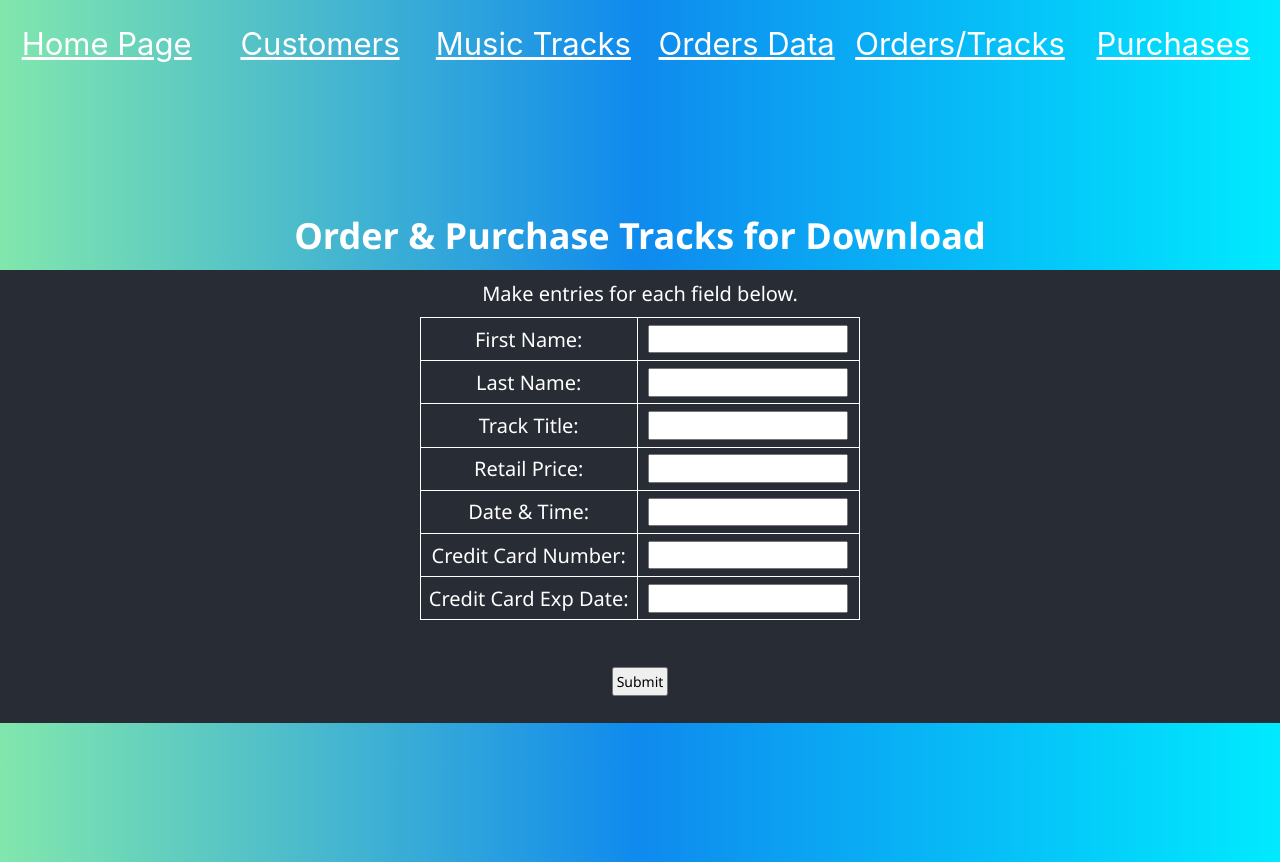
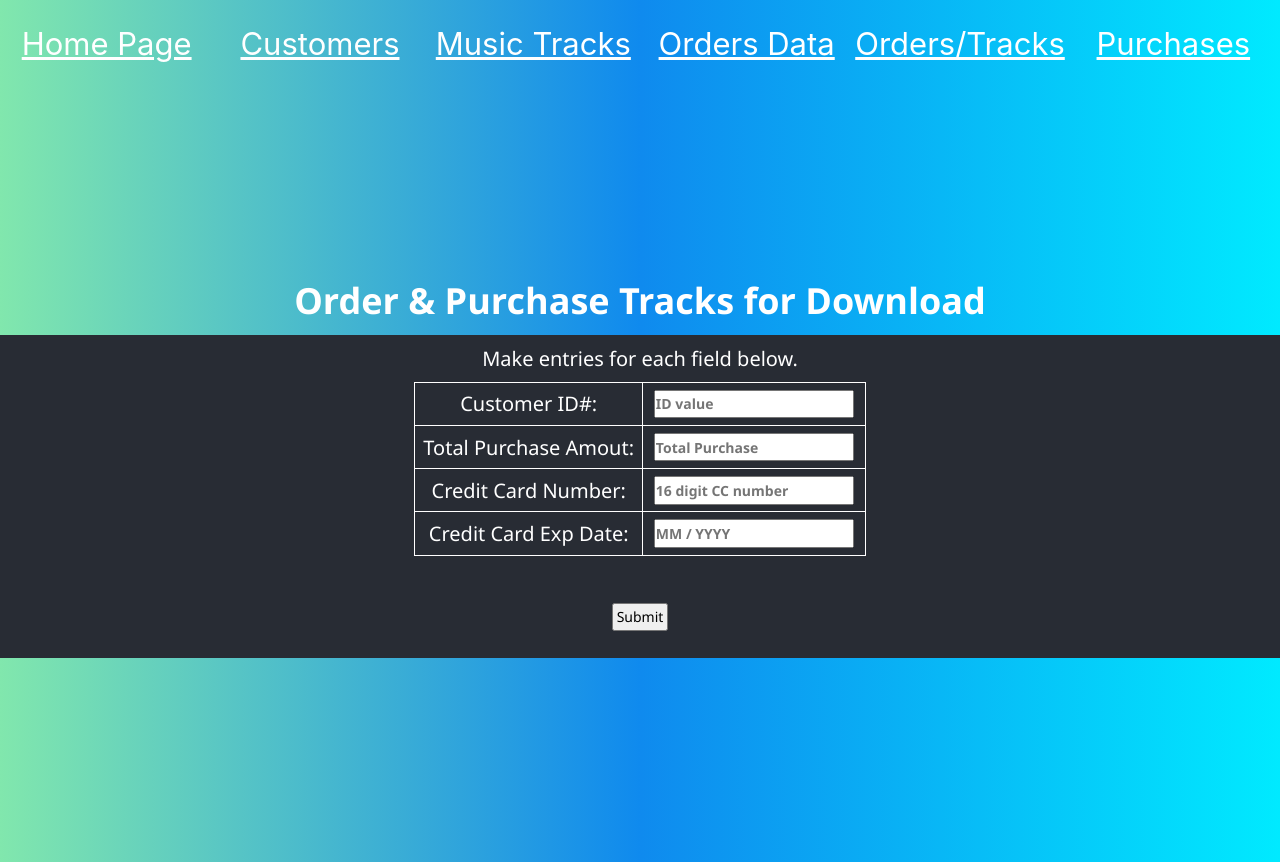
Before and after one commit to djoeyg/Music-Store-Database-App, a React (Create React App) app: page /order-tracks in a window 1280 px wide. Built offline with nearby package versions, Linux system fonts and the light colour scheme.

Commit message:
Completed Order form insert functionality

```diff
--- a/src/pages/OrderForm.js
+++ b/src/pages/OrderForm.js
@@ -1,8 +1,63 @@
 import '../App.css';
 import NavBar from '../components/navBarLinks';
-import React from 'react';
+import moment from 'moment';
+import React, { useState } from 'react';
 
 function OrderForm() {
+
+    const [customerID, setCustomerID] = useState('');
+    const [orderDateTime, setOrderDateTime] = useState('');
+    const [purchaseDateTime, setPurchaseDateTime] = useState('');
+    const [orderComplete, setOrderComplete] = useState('');
+    const [totalPurchase, setTotalPurchase] = useState('');
+    const [creditCardNum, setCreditCardNum] = useState('');
+    const [creditCardExp, setCreditCardExp] = useState('');
+
+    const addOrder = async () => {
+        const newOrder = { customerID, orderDateTime, orderComplete };
+        const response = await fetch('/api/insert-order', {
+            method: 'POST',
+            body: JSON.stringify(newOrder),
+            headers: {
+                'Content-Type': 'application/json',
+            },
+        });
+        if (response.status === 200) {
+            alert("Successfully added the new order information");
+        } else {
+            alert(`Failed to add new order, status code = ${response.status}`);
+        }
+    };
+
+    const addPurchase = async () => {
+        const newPurchase = { customerID, purchaseDateTime, totalPurchase, creditCardNum, creditCardExp};
+        const response = await fetch('/api/insert-purchase', {
+            method: 'POST',
+            body: JSON.stringify(newPurchase),
+            headers: {
+                'Content-Type': 'application/json',
+            },
+        });
+        if (response.status === 200) {
+            alert("Successfully added the new purchase information");
+        } else {
+            alert(`Failed to add new purchase, status code = ${response.status}`);
+        }
+    };
+
+    const orderSubmit = async () => {
+
+        // Gets the current date & time
+        // https://zetcode.com/javascript/momentjs/
+        let currentDateTime = moment().format("YYYY-MM-DD HH:mm:ss");
+        console.log(currentDateTime);
+        setOrderDateTime(currentDateTime);
+        setPurchaseDateTime(currentDateTime);
+        setOrderComplete(1);
+        addOrder();
+        addPurchase();
+    };
+
     return (
         <>
         <NavBar></NavBar>
@@ -13,41 +68,46 @@ function OrderForm() {
                         <table className="table">
                             <tbody>
                                 <tr>
-                            <td>First Name:</td>
-                            <td><input type="text" /></td>
+                                    <td>Customer ID#:</td>
+                                    <td>
+                                        <input type="text"
+                                        value={customerID}
+                                        placeholder="ID value"
+                                        onChange={e => setCustomerID(e.target.value)}/>
+                                    </td>
                                 </tr>
                                 <tr>
-                            <td>Last Name:</td>
-                            <td><input type="text" /></td>
-                        </tr>
-                        <tr>
-                            <td>Track Title:</td>
-                            <td><input type="text" /></td>
-                        </tr>
-                        <tr>
-                            <td>Retail Price:</td>
-                            <td><input type="text" /></td>
-                        </tr>
-                        <tr>
-                            <td>Date &amp; Time:</td>
-                            <td><input type="text" /></td>
+                                    <td>Total Purchase Amout:</td>
+                                    <td>
+                                        <input type="text"
+                                        value={totalPurchase}
+                                        placeholder="Total Purchase"
+                                        onChange={e => setTotalPurchase(e.target.value)}/>
+                                    </td>
                                 </tr>
                                 <tr>
                                     <td>Credit Card Number:</td>
-                            <td><input type="text" /></td>
+                                    <td>
+                                        <input type="text"
+                                        value={creditCardNum}
+                                        placeholder="16 digit CC number"
+                                        onChange={e => setCreditCardNum(e.target.value)}/>
+                                    </td>
                                 </tr>
                                 <tr>
                                     <td>Credit Card Exp Date:</td>
-                            <td><input type="text" /></td>
+                                    <td>
+                                        <input type="text"
+                                        value={creditCardExp}
+                                        placeholder="MM / YYYY"
+                                        onChange={e => setCreditCardExp(e.target.value)}/>
+                                    </td>
                                 </tr>
                             </tbody>
                         </table>
                         <br></br>
                         <button className='button'
-                    onClick={e => {
-                  alert('Track has been purchased.\nOrder will be completed momentarily.');
-                  e.preventDefault();
-                  }}>Submit
+                            onClick={orderSubmit}>Submit
                         </button>
                         <br></br>
                     </div>
```
Lines whose indentation alone changed are shown as unchanged.
